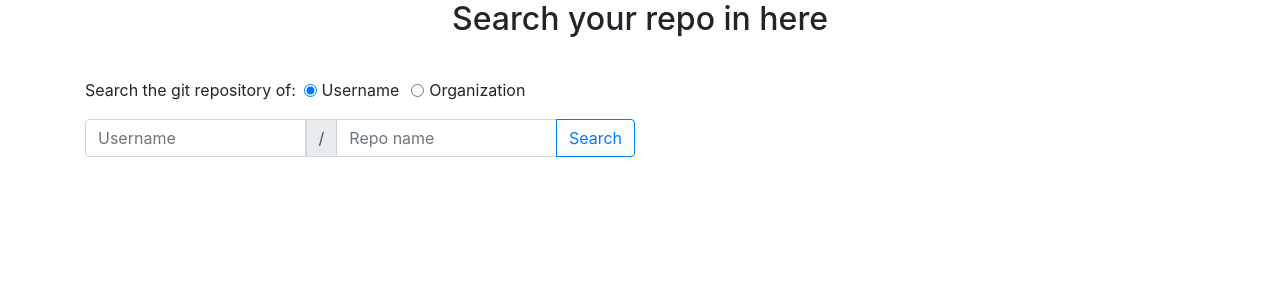
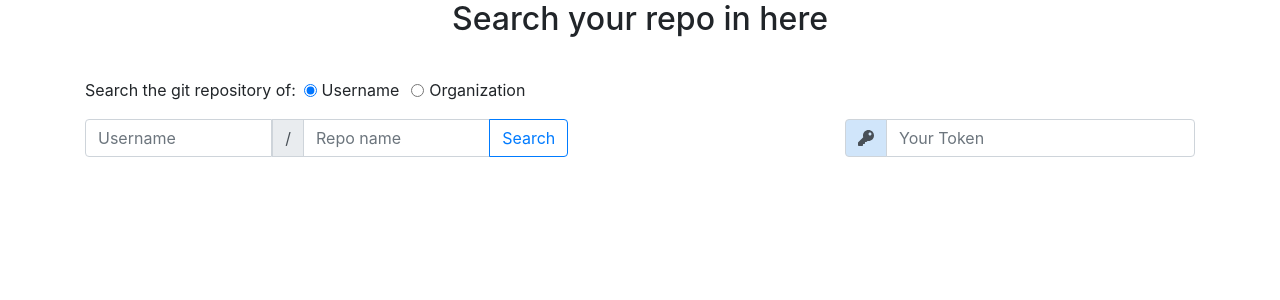
Before and after one commit to thanthtetzin/sportrepo-app, a React (Create React App) app: page / in a window 1280 px wide. Shown: the top 300 px of the page. Built offline with nearby package versions, Linux system fonts and the light colour scheme.

Commit message:
fontawesome, refactored some code & adding token

```diff
--- a/package.json
+++ b/package.json
@@ -4,6 +4,9 @@
   "private": true,
   "dependencies": {
     "@apollo/react-hooks": "^3.1.3",
+    "@fortawesome/fontawesome-svg-core": "^1.2.27",
+    "@fortawesome/free-solid-svg-icons": "^5.12.1",
+    "@fortawesome/react-fontawesome": "^0.1.9",
     "@testing-library/jest-dom": "^4.2.4",
     "@testing-library/react": "^9.5.0",
     "@testing-library/user-event": "^7.2.1",
--- a/src/components/SearchRepo/SearchRepo.css
+++ b/src/components/SearchRepo/SearchRepo.css
@@ -85,3 +85,6 @@ code{
   text-align: left;
   float: left;
 }
+.bg-pale-blue {
+  background-color: #d0e5fa;
+}
--- a/src/components/SearchRepo/SearchRepo.js
+++ b/src/components/SearchRepo/SearchRepo.js
@@ -12,6 +12,8 @@ import {
   Alert,
   Card
 } from "react-bootstrap";
+import { FontAwesomeIcon } from '@fortawesome/react-fontawesome';
+import { faKey } from '@fortawesome/free-solid-svg-icons';
 import "./SearchRepo.css";
 import { FETCH_USERNAME_REPO_DETAILS, FETCH_ORG_REPO_DETAILS } from '../../graphQL-helpers/fetchOrgRepoDetailsQuery';
 import { useLazyQuery } from '@apollo/react-hooks';
@@ -38,7 +40,7 @@ function ListByType(props){
 }
 
 function DisplayResultsInTabView(props) {
-  let searchTypeName = props.searchTypeName ? props.searchTypeName.value : null;
+  let searchTypeName = props.searchTypeName || null;
   const [key, setKey] = useState('pr');
   let searchResult = null;
   const alertInfo = (variant, message) => {
@@ -111,8 +113,8 @@ function SearchRepo() {
   const [ validated, setValidated ] = useState(false);
   const [ orgOrUserName, setOrgOrUserName ] = useState('');
   const [ repoName, setRepoName ] = useState('');
-  const [ searchTypeName, setSearchTypeName ] = useState({value: 'Username'});
-  const [ clonedSearchTypeName, setClonedSearchTypeName ] = useState(null);
+  const [ yourToken, setYourToken ] = useState('');
+  const [ searchTypeName, setSearchTypeName ] = useState('Username');
   let [ isLoading, setIsLoading ] = useState(false);
   let [ queryError, setQueryError ] = useState('');
   let [ result, setResult ] = useState(null);
@@ -128,14 +130,14 @@ function SearchRepo() {
     setResult(null);
   }
   const fetchRepoDetails_CallBack = (typeName, error, loading, data) => {
-    if(typeName===searchTypeName.value){
+    if(typeName===searchTypeName){
       if (data) {
-        console.log('Returned data: ' , data);
+        console.log('data: ', data);
         result = data;
         isLoading=false;
       }
       if(error){
-        console.log('Error: ' , error);
+        console.log('error: ', error);
         queryError = error;
         isLoading=false;
       }
@@ -161,17 +163,18 @@ function SearchRepo() {
   };
   const submit = () => {
     setNotShowAnything(false);
-    localStorage.setItem('token', process.env.REACT_APP_GITHUB_PERSONAL_ACCESS_TOKEN);
+    let usedToken = (yourToken) ? yourToken : process.env.REACT_APP_GITHUB_PERSONAL_ACCESS_TOKEN;
+    localStorage.setItem('token', usedToken);
+    console.log(localStorage.getItem('token'));
     isLoading = true;
-    console.log('searchTypeName: ', searchTypeName.value)
+    console.log('searchTypeName: ', searchTypeName)
     fetchFilteredOrgRepoDetails();
   }
   const fetchFilteredOrgRepoDetails = () => {
     const fetchPR = true, fetchOpenedIssue = true, fetchClosedIssue = true;
     const fetchPROrderBy = 'CREATED_AT', fetchOpenedIssueOrderBy = 'CREATED_AT', fetchClosedIssueOrderBy  = 'CREATED_AT';
     const fetchPRSortDirection = 'DESC', fetchOpenedIssueSortDirection = 'DESC', fetchClosedIssueSortDirection  = 'DESC';
-    setClonedSearchTypeName({...searchTypeName});
-    if(searchTypeName.value==='Username'){
+    if(searchTypeName==='Username'){
       let username = orgOrUserName;
       fetchUserRepoDetails({ variables: { username, repoName,
         fetchPR, fetchPROrderBy, fetchPRSortDirection,
@@ -196,25 +199,25 @@ function SearchRepo() {
           <label htmlFor="orgOrUserName" className="float-left">Search the git repository of:</label>
           <Form.Group as={Row} className="type-radios">
             <Form.Check inline
-              checked={searchTypeName.value==='Username'}
+              checked={searchTypeName==='Username'}
               label="Username"
               type="radio"
               id="rdoUsername"
               name="typeRadios"
               onChange={ () => {
-                setSearchTypeName({value: 'Username'});
+                setSearchTypeName('Username');
                 resetData();
                 setNotShowAnything(true);
               }}
             />
             <Form.Check inline
-              checked={searchTypeName.value==='Organization'}
+              checked={searchTypeName==='Organization'}
               label="Organization"
               type="radio"
               id="rdoOrganization"
               name="typeRadios"
               onChange={ () => {
-                setSearchTypeName({value: 'Organization'});
+                setSearchTypeName('Organization');
                 resetData();
                 setNotShowAnything(true);
               }}
@@ -226,14 +229,14 @@ function SearchRepo() {
         <Col>
           <Form noValidate validated={validated} onSubmit={handleSubmit}>
             <Form.Row>
-              <Form.Group as={Col} md="6" >
+              <Form.Group as={Col} md="8" >
                 <InputGroup className="mb-3">
                   <Form.Control
                     required
                     name="orgOrUserName"
                     id="orgOrUserName"
                     type="text"
-                    placeholder={(searchTypeName.value ==='Username' ? 'Username' : 'Organization Name')}
+                    placeholder={(searchTypeName ==='Username' ? 'Username' : 'Organization Name')}
                     value={orgOrUserName}
                     onChange={e=> setOrgOrUserName(e.target.value.trim())}
                   />
@@ -257,9 +260,22 @@ function SearchRepo() {
             </Form.Row>
           </Form>
         </Col>
+        <Col as={Col} md="4">
+          <InputGroup >
+            <InputGroup.Prepend>
+              <InputGroup.Text id="basic-addon1" className="bg-pale-blue"> <FontAwesomeIcon icon={faKey} /> </InputGroup.Text>
+            </InputGroup.Prepend>
+            <Form.Control
+              placeholder="Your Token"
+              onChange={(e) => {
+                setYourToken(e.target.value.trim());
+              }}
+            />
+          </InputGroup>
+        </Col>
       </Row>
     </Container>
-    <DisplayResultsInTabView orgOrUserName={orgOrUserName} repoName={repoName} notShowAnything={notShowAnything} searchTypeName={clonedSearchTypeName} queryError={queryError} isLoading={isLoading} result={result} />
+    <DisplayResultsInTabView orgOrUserName={orgOrUserName} repoName={repoName} notShowAnything={notShowAnything} searchTypeName={searchTypeName} queryError={queryError} isLoading={isLoading} result={result} />
   </div>;
 
 
```
Also changed, not shown: 1 other file (tests, documents, lock files or other folders).
